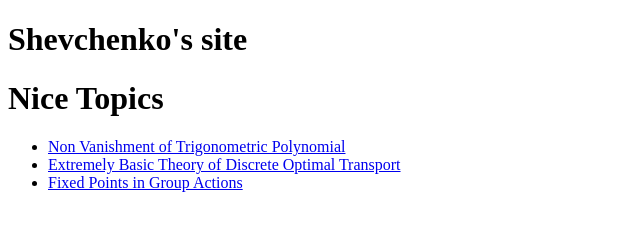
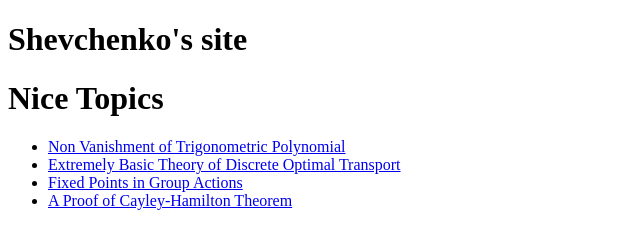
Before and after one commit to kaua-reichert/mysite, a plain HTML site: page index.html in a window 1280 px wide. Shown: the whole page, without its empty margins (0-640 px from the left). Drawn offline with Linux system fonts and the light colour scheme.

Commit message:
Update index.html

```diff
--- a/index.html
+++ b/index.html
@@ -30,5 +30,11 @@
         </a>
     </li>
 
+    <li>
+        <a href="documents/Proof_of_Cayley_Hamilton_Theorem.pdf" target="_blank">
+            A Proof of Cayley-Hamilton Theorem
+        </a>
+    </li>
+
 </body>
 </html>
```
